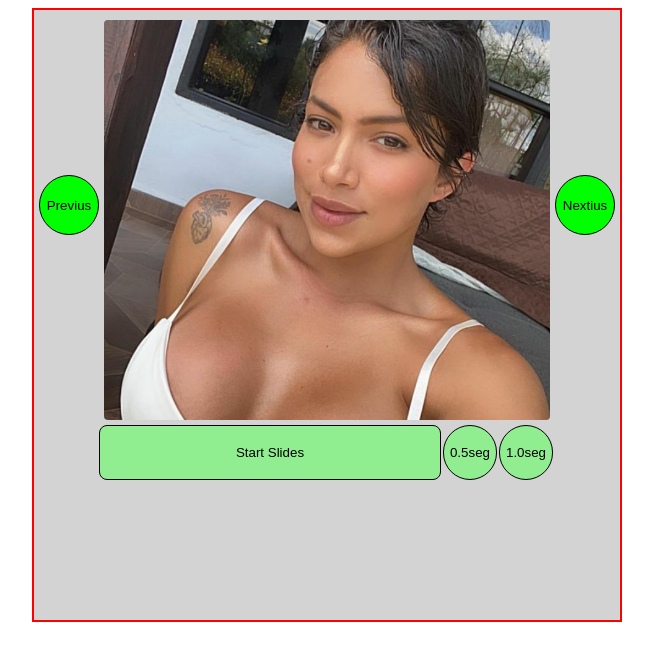
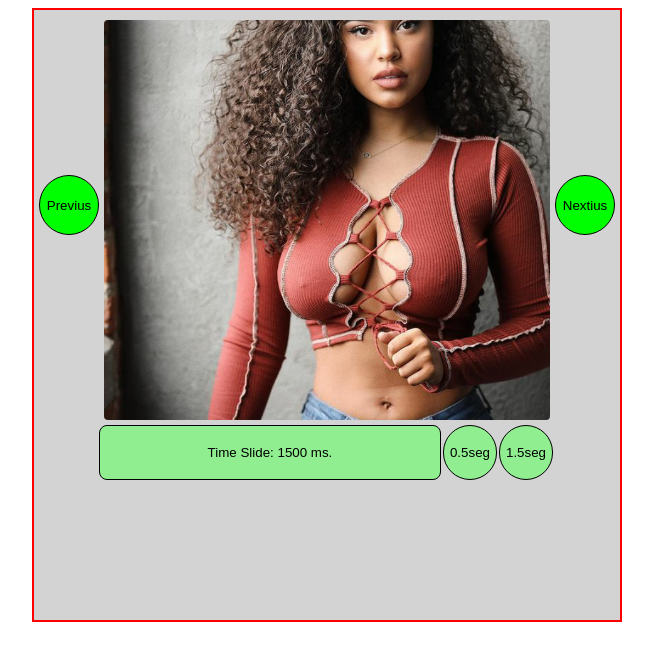
Before and after one commit to marcosyoggy/slide-resume, a plain HTML site: page index.html in a window 1280 px wide. Both pictures are taken after a click on the button "Start Slides". Shown: the whole page, without its empty margins (313-966 px from the left). Drawn offline with Linux system fonts and the light colour scheme.

Commit message:
up-1034-2306

```diff
--- a/app.js
+++ b/app.js
@@ -1,18 +1,7 @@
 /*
-class="g-slides">-main div
-class="b-01-image"
-class="b-02">Previus</
-class="b-03">Nextius</
-class="b-slide">Start Slides
-class="b-05seg">0.5seg
-class="b-1seg">1.0seg
-
 git: https://github.com/marcosyoggy/slide-resume
 gitpages: https://marcosyoggy.github.io/slide-resume/
 netlify: https://slide-resume.netlify.app/
-
-
-
 */
 
 const button_Start_Slide = document.querySelector('.b-slide')
@@ -24,7 +13,8 @@ const div_Image = document.querySelector('.b-01-image')
 
 let counter = 0
 const speed_500ms = 500
-const speed_1000ms = 1000
+const speed_1000ms = 1500
+let time_Slide = 1500
 
 const init_slide = () => {
     div_Image.style.backgroundImage = 'url("./JPG/img-(0).jpg")'
@@ -62,104 +52,27 @@ const slide_Prev = (counter_Prev) => {
         : set_Image_Style(counter_Prev)
     }
 
-const start_Slide = e => {
-    console.log(e.target)
+const start_Slide = () => {
     const my_ID = setInterval(() => {
     counter++
-    console.log(`Este é o ${counter}°`)
     slide_Next(counter)
 
     counter === 6
         ? clearInterval(my_ID)
         : null
-}, time_Slide());
+
+}, time_Slide);
 }
-
-const time_Slide = (time_Speed) => console.log(time_Speed)
-
-
-
-
-
-
-
-
-
-
-
-
-
-
-
-
-
-
-
 
 init_slide()
 
 button_Nextius.addEventListener('click', () => slide_Next(++counter))
 button_Previus.addEventListener('click', () => slide_Prev(--counter))
 
-button_Start_Slide.addEventListener('click', start_Slide)
+button_Start_Slide.addEventListener('click', () => {
+    start_Slide()
+    button_Start_Slide.textContent = `Time Slide: ${time_Slide} ms.`
+})
 
-speed_Slide_05seg.addEventListener('click', e => time_Slide(speed_500ms))
-speed_Slide_1seg.addEventListener('click', e => time_Slide(speed_1000ms))
-
-
-
-
-
-
-
-
-
-// const my_ID = setInterval(() => {
-//     counter++
-//     console.log(counter)
-
-//     counter === 5
-//         ? clearInterval(my_ID)
-//         : null
-// }, 1000);
-
-
-
-
-
-
-
-
-
-
-
-
-
-
-
-
-
-
-
-
-
-
-
-
-
-
-
-
-
-
-
-
-
-
-/*
-.b-01-image {
-      background-image: url("./JPG/img-(1).jpg");
-      background-size: cover;
-      background-position:top;
-    }
-*/
+speed_Slide_05seg.addEventListener('click', () => time_Slide = 500)
+speed_Slide_1seg.addEventListener('click', () =>  time_Slide = 1500)
--- a/index.html
+++ b/index.html
@@ -15,14 +15,8 @@
         <button class="b-03">Nextius</button>
         <button class="b-slide">Start Slides</button>
         <button class="b-05seg">0.5seg</button>
-        <button class="b-1seg">1.0seg</button>
+        <button class="b-1seg">1.5seg</button>
     </div>
-
-    <!-- <a href="../slide-resume/JPG/img-(1).jpg"></a> -->
-
-
-
-
 
     <script src="app.js"></script>
 </body>
```
